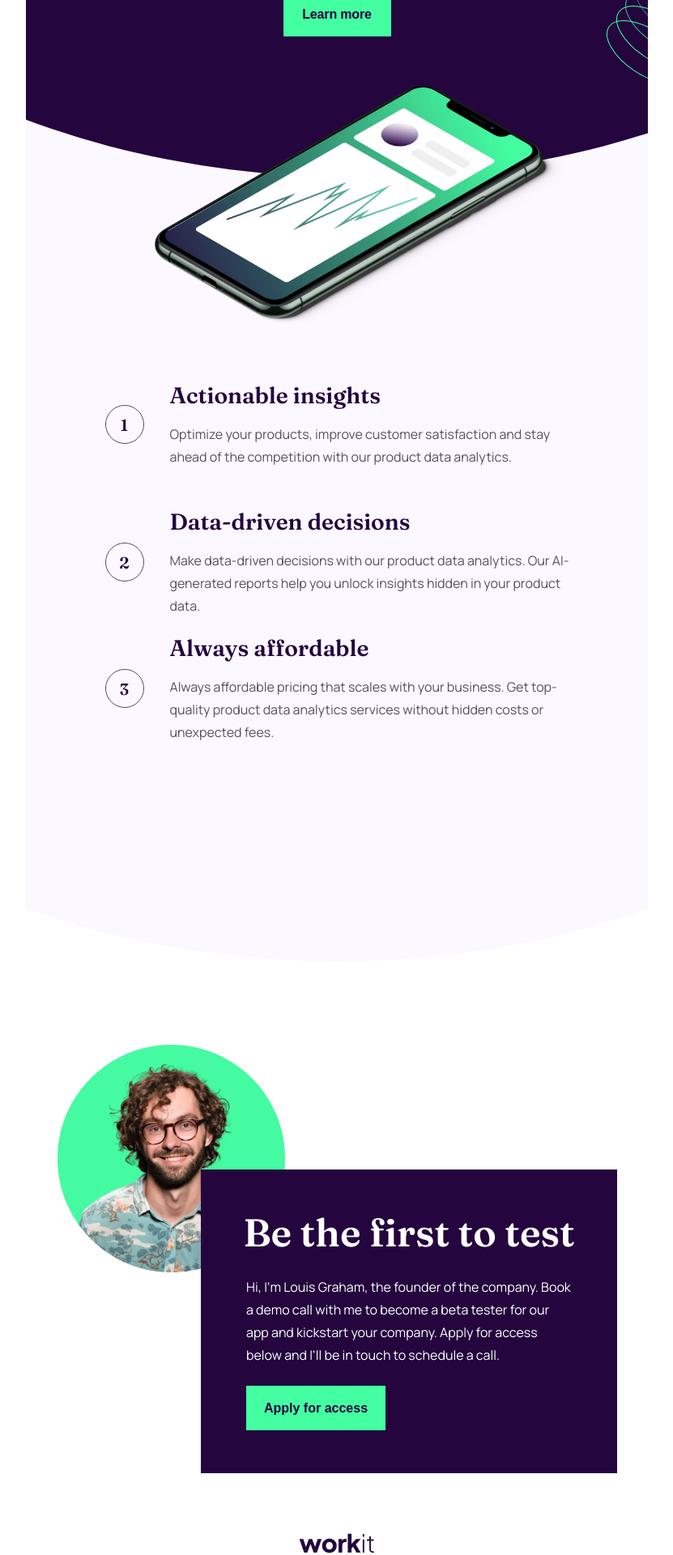
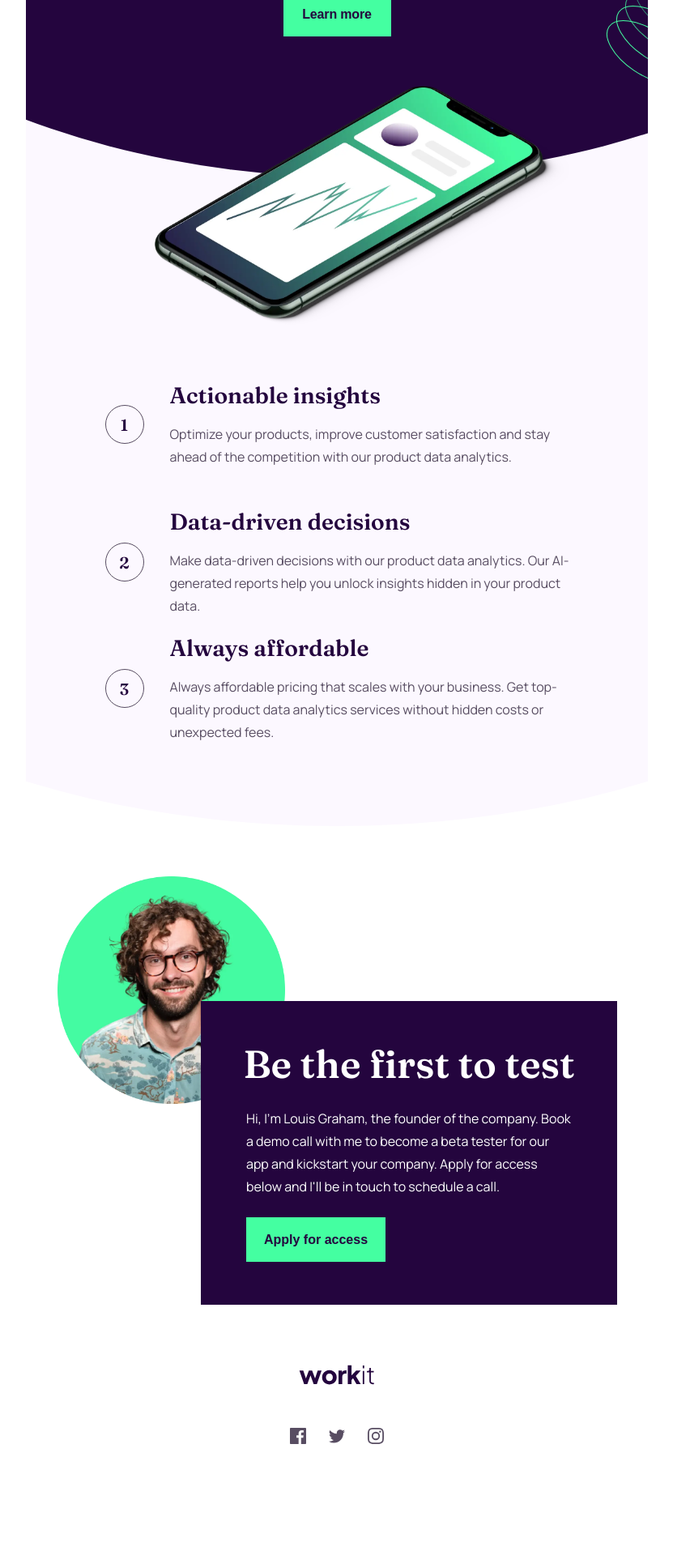
Before and after one commit to claystuart/workit-landing-page, a React (Vite) app: page / in a window 1280 px wide. Shown: the part 320-2240 px from the top of the page at 81% size, without its empty margins (224-1055 px from the left). After the commit the page ends 2170 px from the top, so only its background shows below. Built offline with nearby package versions, Linux system fonts and the light colour scheme.

Commit message:
Fix spacing between center and footer

```diff
--- a/src/Footer.css
+++ b/src/Footer.css
@@ -90,6 +90,7 @@ svg:hover path {
   footer {
     width: 768px;
     align-items: start;
+    margin-top: 48px;
   }
 
   footer .founder-image {
--- a/src/SellingPoints.css
+++ b/src/SellingPoints.css
@@ -76,6 +76,7 @@ main article p {
 @media (min-width: 768px) {
   main {
     width: 768px;
+    height: 914px;
   }
 
   main article {
@@ -120,7 +121,7 @@ main article p {
 
   main::before {
     background-color: #fcf8ff;
-    height: 1067px;
+    height: 900px;
     width: 1600px;
     border-radius: 0 0 50% 50%;
   }
```
